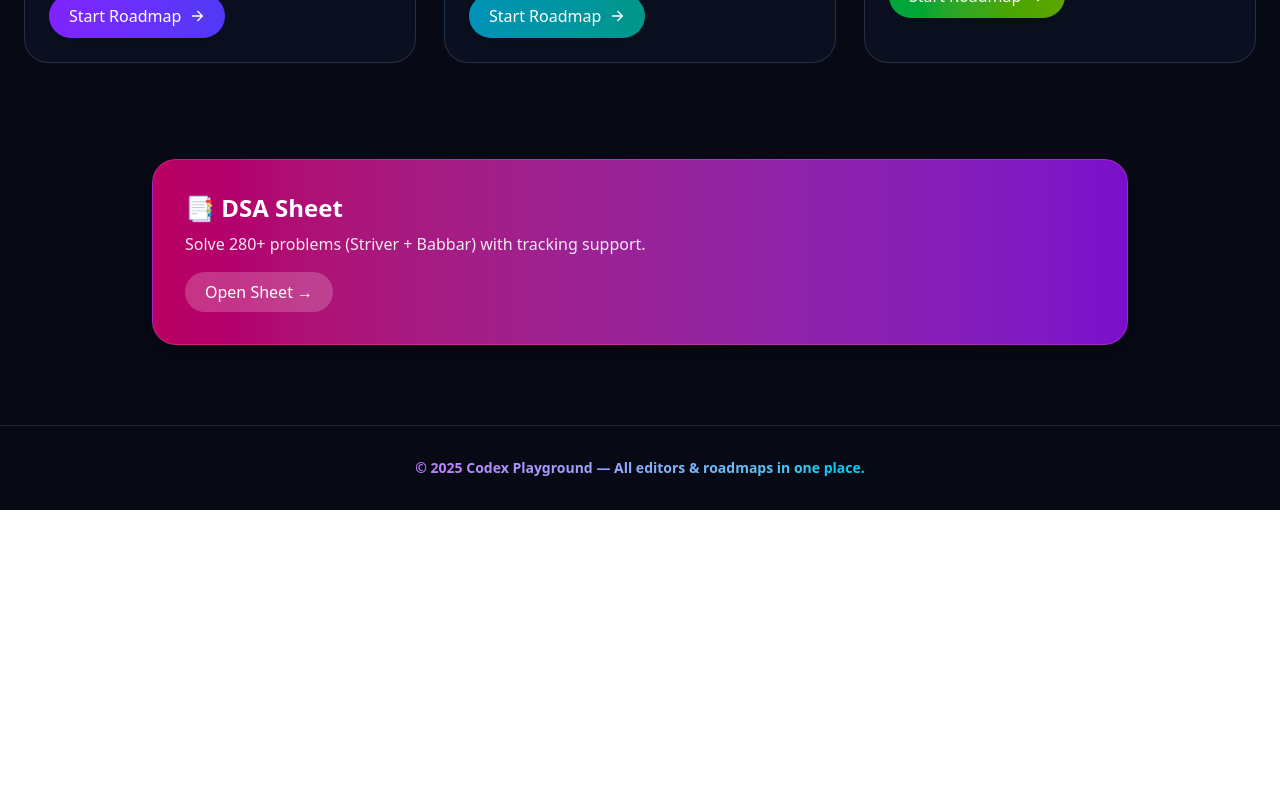
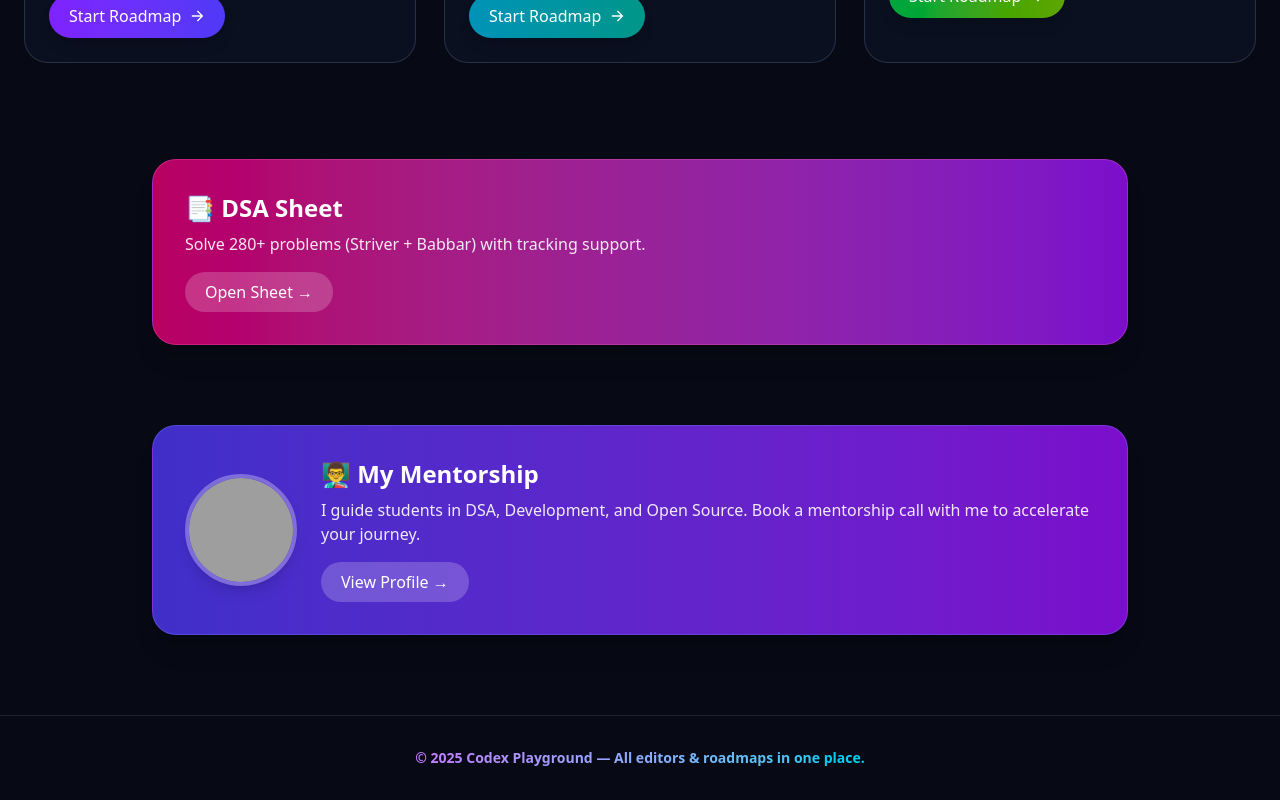
Before and after one commit to Aditya90456/codex_editor, a React (Vite) app: page / in a window 1280 px wide. Shown: the part 1407-2207 px from the top of the page. Before the commit the page ends 1917 px from the top, so only its background shows below. Built offline with nearby package versions, Linux system fonts and the light colour scheme; grey boxes are pictures that could not be loaded.

Commit message:
Update Home.jsx

```diff
--- a/src/component/Home.jsx
+++ b/src/component/Home.jsx
@@ -251,6 +251,41 @@
           </Link>
         </motion.div>
       </section>
+            {/* MENTORSHIP SECTION */}
+      <section className="px-6 max-w-5xl mx-auto mb-20">
+        <motion.div
+          whileHover={{ scale: 1.03 }}
+          className={`p-8 rounded-3xl shadow-xl border flex flex-col md:flex-row items-center gap-6 text-center md:text-left
+            ${theme === "dark"
+              ? "bg-gradient-to-r from-indigo-600/80 to-purple-600/80 border-indigo-400/30"
+              : "bg-gradient-to-r from-indigo-300 to-purple-300 border-indigo-200"}`}
+        >
+          {/* Avatar / Image */}
+          <img
+            src="https://avatars.githubusercontent.com/u/90456?v=4" // replace with your actual photo
+            alt="Aditya Bakshi"
+            className="w-28 h-28 rounded-full border-4 border-white/30 shadow-lg object-cover"
+          />
+
+          {/* Content */}
+          <div className="flex-1">
+            <h2 className="text-2xl font-bold text-white">👨‍🏫 My Mentorship</h2>
+            <p className="mt-2 text-white/90">
+              I guide students in DSA, Development, and Open Source.
+              Book a mentorship call with me to accelerate your journey.
+            </p>
+
+            <div className="mt-4 flex flex-wrap gap-3 justify-center md:justify-start">
+              <Link
+                to="https://preplaced.in/profile/aditya-bakshi"
+                className="px-5 py-2 rounded-full bg-white/20 text-white hover:bg-white/30 transition"
+              >
+                View Profile →
+              </Link>
+            </div>
+          </div>
+        </motion.div>
+      </section>
 
       {/* FOOTER */}
       <footer className={`border-t ${theme === "dark" ? "border-white/10" : "border-black/10"} py-8 text-center text-sm`}>
```
